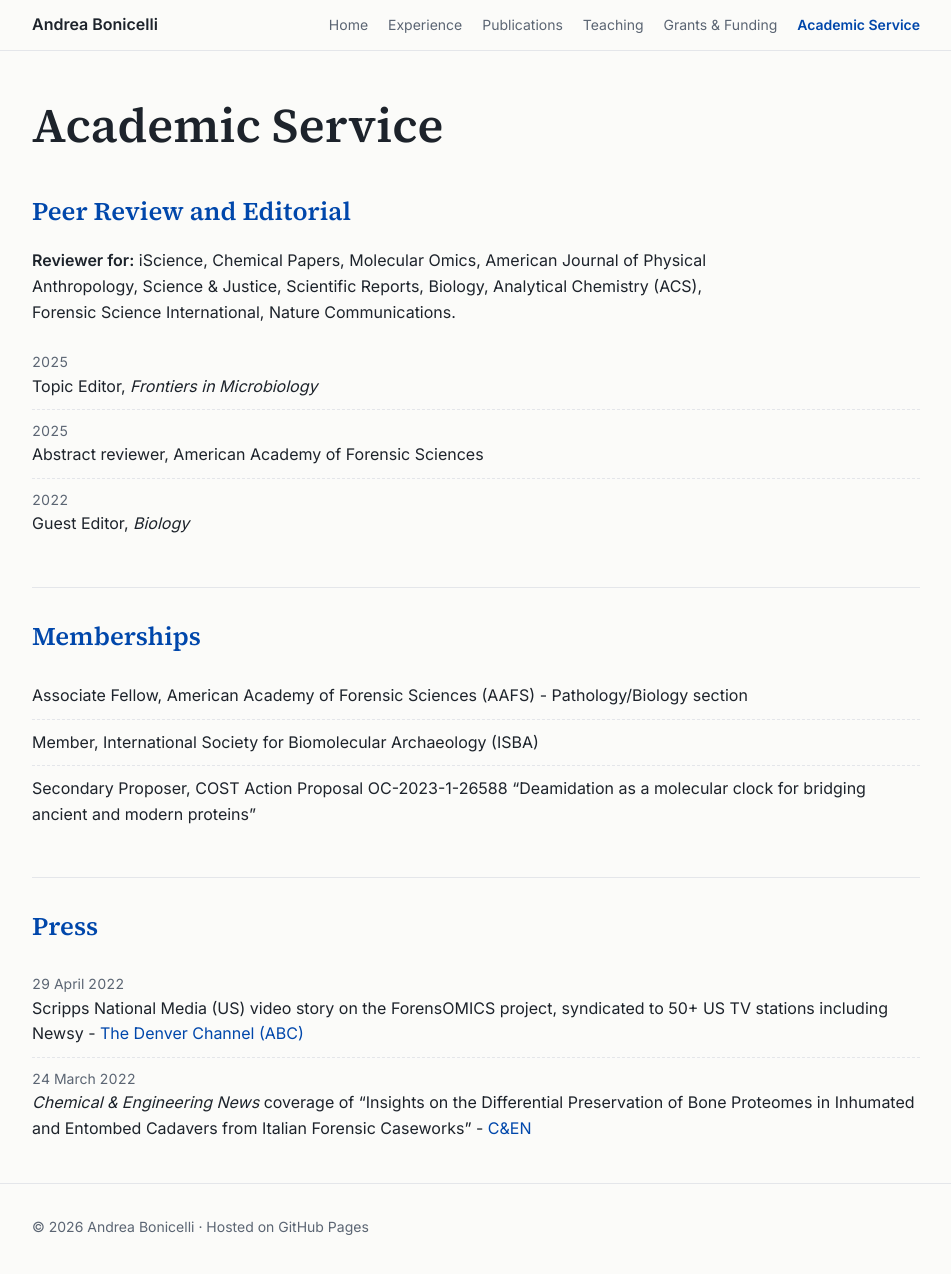
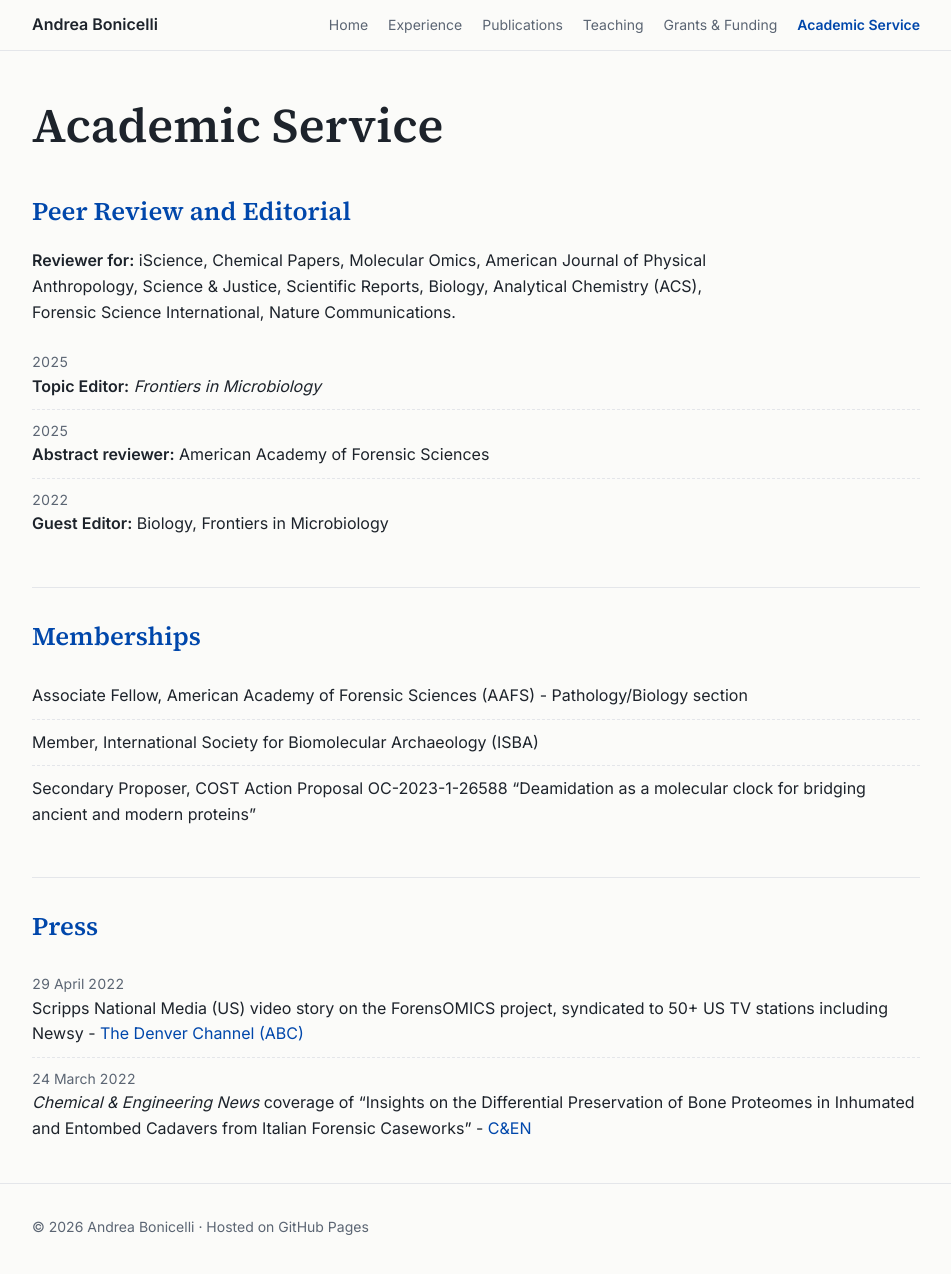
Before and after one commit to abonicell/abonicell.github.io, a Jekyll site: the page built from service.md, in a window 1280 px wide and 1287 px high. Shown: the top 1274 px of the window, without its empty margins (164-1115 px from the left). Built offline with Jekyll 4.4.1, drawn with Linux system fonts in a browser that asks for light colours; a style sheet for code colours, icons or effects is not loaded.

Commit message:
Standardize formatting for editorial roles
Formatted roles and titles for consistency.

```diff
--- a/service.md
+++ b/service.md
@@ -11,11 +11,11 @@ permalink: /service/
 **Reviewer for:** iScience, Chemical Papers, Molecular Omics, American Journal of Physical Anthropology, Science & Justice, Scientific Reports, Biology, Analytical Chemistry (ACS), Forensic Science International, Nature Communications.
 
 - *2025*
-  Topic Editor, *Frontiers in Microbiology*
+  **Topic Editor:** *Frontiers in Microbiology*
 - *2025*
-  Abstract reviewer, American Academy of Forensic Sciences
+  **Abstract reviewer:** American Academy of Forensic Sciences
 - *2022*
-  Guest Editor, *Biology*
+  **Guest Editor:** Biology, Frontiers in Microbiology
 
 ## Memberships
 
```
